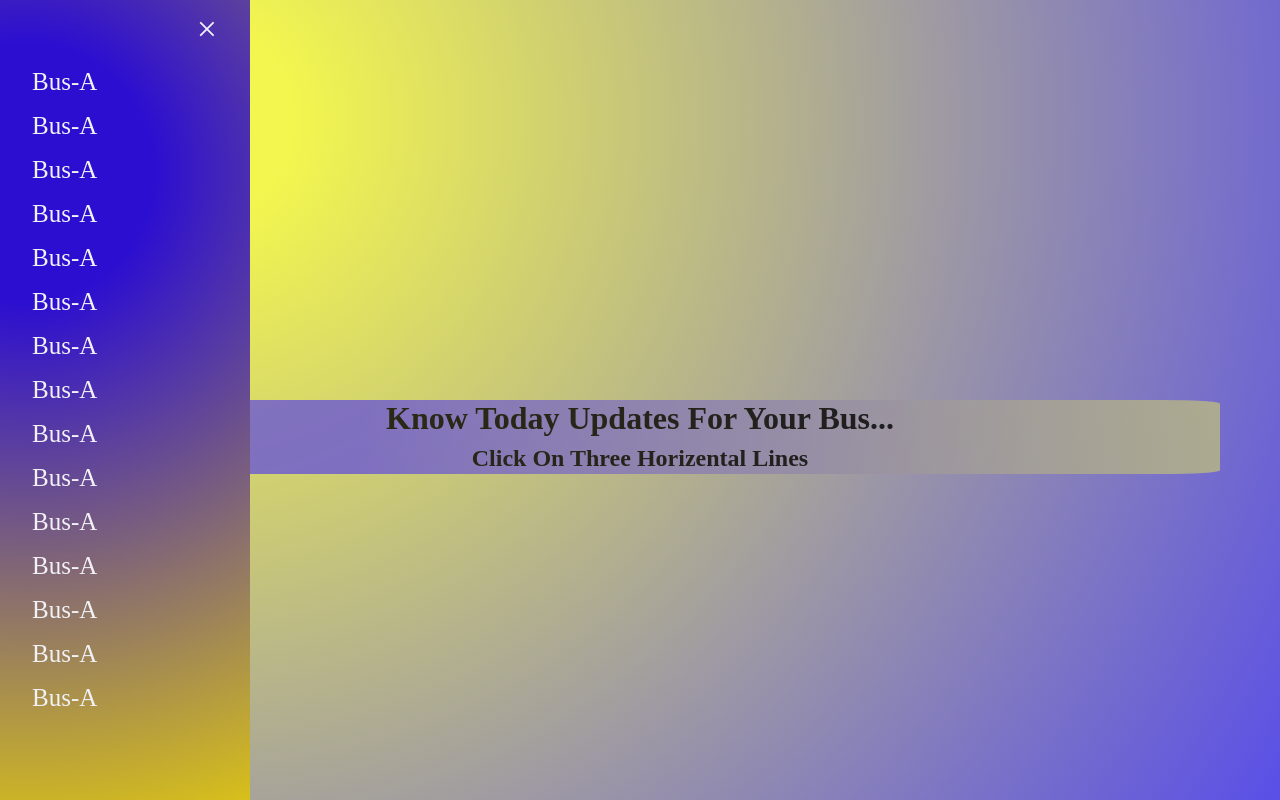
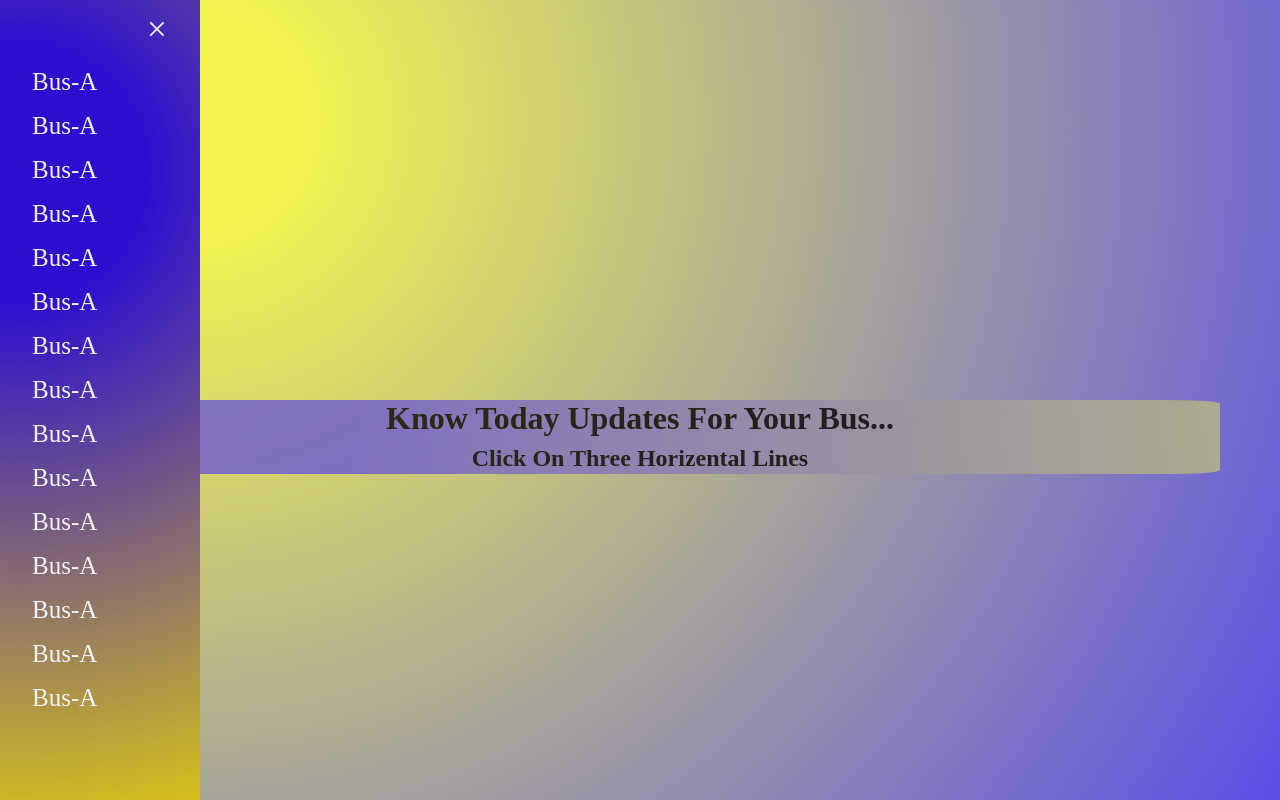
Before and after one commit to kokkiligadda-mythili/mst_project, a plain HTML site: page sidenav.html in a window 1280 px wide. Both pictures are taken after a click on the element 640 px from the left and 21 px from the top of the page. Drawn offline with Linux system fonts and the light colour scheme.

Commit message:
Update sidenav.html

```diff
--- a/sidenav.html
+++ b/sidenav.html
@@ -109,12 +109,11 @@
 
 
    <script>
-    // Set the width of the side navigation to 250px
+
     function openNav() {
-        document.getElementById("mySidenav").style.width = "250px";
+        document.getElementById("mySidenav").style.width = "200px";
     }
 
-    // Set the width of the side navigation to 0
     function closeNav() {
         document.getElementById("mySidenav").style.width = "0";
     }
```
